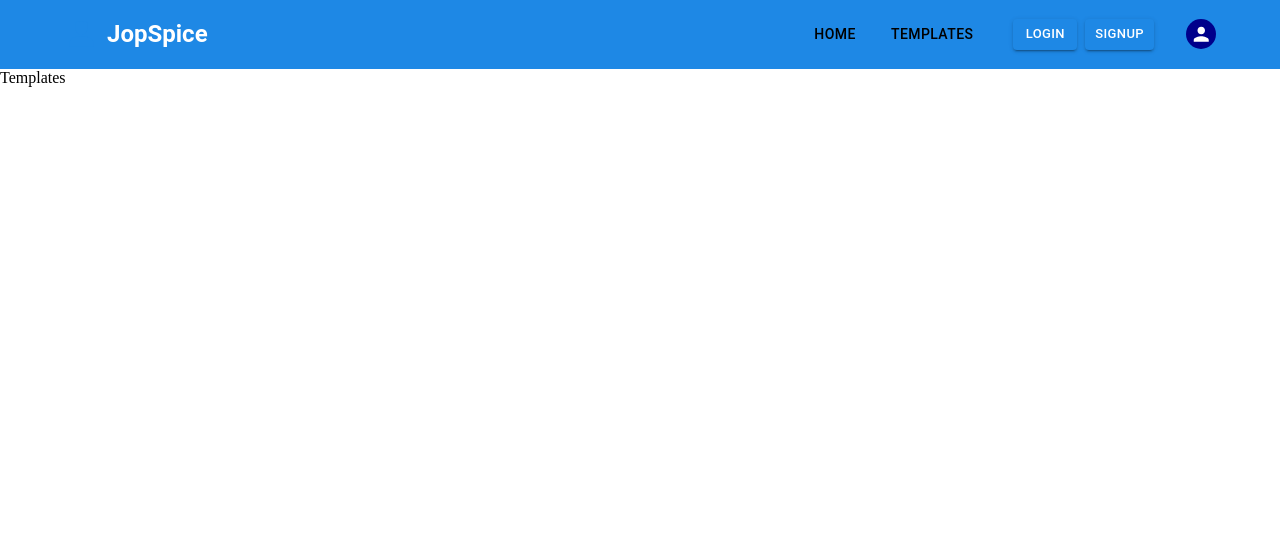
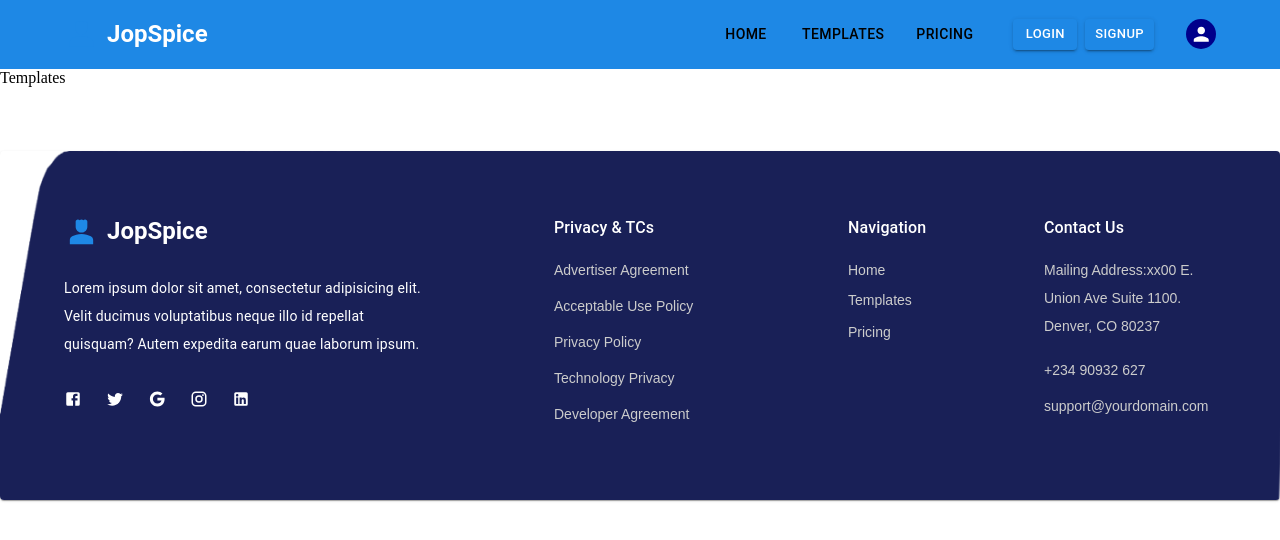
Before and after one commit to Adenekan123/jobspice, a React (Create React App) app: page /templates in a window 1280 px wide. Shown: the top 540 px of the page. Built offline with nearby package versions, Linux system fonts and the light colour scheme.

Commit message:
added footer to home route

```diff
--- a/src/routes/navigation/navigation.route.jsx
+++ b/src/routes/navigation/navigation.route.jsx
@@ -12,16 +12,56 @@ import Avatar from "@mui/material/Avatar";
 import Button from "@mui/material/Button";
 import Tooltip from "@mui/material/Tooltip";
 import MenuItem from "@mui/material/MenuItem";
-import Person4Icon from '@mui/icons-material/Person4';
+import Person4Icon from "@mui/icons-material/Person4";
+import { Grid, Link, Paper, Stack, useMediaQuery } from "@mui/material";
 
-const pages = ["Home", "Templates"];
+import footerBg from "../../assets/footer-bg1.png";
+import {
+  Facebook,
+  Google,
+  Instagram,
+  LinkedIn,
+  Twitter,
+} from "@mui/icons-material";
+
+const pages = ["Home", "Templates", "Pricing"];
 const settings = ["Profile", "Account", "Dashboard", "Logout"];
 
-// const Header = styled(AppBar)=>()
+const Logo = ({ mobile, footer }) => (
+  <>
+    <Person4Icon
+      fontSize="large"
+      color="primary"
+      sx={{
+        display: { xs: mobile ? "flex" : "none", md: mobile ? "none" : "flex" },
+        mr: 1,
+      }}
+    />
+    <Typography
+      variant="h5"
+      noWrap
+      component="a"
+      href="/"
+      sx={{
+        mr: 2,
+        display: { xs: mobile ? "flex" : "none", md: mobile ? "none" : "flex" },
+        fontWeight: 700,
+        color: footer ? "#fff" : "inherit",
+        textDecoration: "none",
+        textTransform: "capitalize",
+        flexGrow: mobile ? 1 : "initial",
+      }}
+    >
+      JopSpice
+    </Typography>
+  </>
+);
 
 const Navigation = () => {
   const [anchorElNav, setAnchorElNav] = useState(null);
   const [anchorElUser, setAnchorElUser] = useState(null);
+
+  const isMobile = useMediaQuery('(max-width:1200px)');
 
   const handleOpenNavMenu = (event) => {
     setAnchorElNav(event.currentTarget);
@@ -42,28 +82,7 @@ const Navigation = () => {
       <AppBar position="static" elevation={0}>
         <Container maxWidth="lg">
           <Toolbar disableGutters>
-            <Person4Icon
-              fontSize="large"
-              color="primary"
-              sx={{ display: { xs: "none", md: "flex" }, mr: 1 }}
-            />
-            <Typography
-              variant="h5"
-              noWrap
-              component="a"
-              href="/"
-              sx={{
-                mr: 2,
-                display: { xs: "none", md: "flex" },
-                fontWeight: 700,
-                color: "inherit",
-                textDecoration: "none",
-                textTransform: "capitalize",
-              }}
-            >
-              JopSpice
-            </Typography>
-
+            <Logo />
             <Box sx={{ flexGrow: 1, display: { xs: "flex", md: "none" } }}>
               <IconButton
                 size="large"
@@ -100,30 +119,7 @@ const Navigation = () => {
                 ))}
               </Menu>
             </Box>
-            <Person4Icon
-              fontSize="large"
-              color="primary"
-              sx={{ display: { xs: "flex", md: "none" }, mr: 1 }}
-            />
-
-            <Typography
-              variant="h5"
-              noWrap
-              component="a"
-              href=""
-              sx={{
-                mr: 2,
-                display: { xs: "flex", md: "none" },
-                flexGrow: 1,
-                fontFamily: "monospace",
-                fontWeight: 700,
-                letterSpacing: ".3rem",
-                color: "darkblue",
-                textDecoration: "none",
-              }}
-            >
-              JobSpice
-            </Typography>
+            <Logo mobile />
             <Box
               sx={{
                 flexGrow: 1,
@@ -156,7 +152,11 @@ const Navigation = () => {
                   <Avatar
                     alt="Aemy Sharp"
                     src=""
-                    sx={{ backgroundColor: "darkblue",width:"30px",height:"30px" }}
+                    sx={{
+                      backgroundColor: "darkblue",
+                      width: "30px",
+                      height: "30px",
+                    }}
                   />
                 </IconButton>
               </Tooltip>
@@ -187,6 +187,233 @@ const Navigation = () => {
         </Container>
       </AppBar>
       <Outlet />
+      <Paper
+        sx={{
+          mt: 8,
+          py: 8,
+          background: isMobile ? "#192057" : "transparent",
+          backgroundImage: `url(${footerBg})`,
+          backgroundSize: "cover",
+
+        }}
+      >
+        <Container maxWidth="lg">
+          <Grid container spacing={3} justifyContent={"space-between"}>
+            <Grid item xs={12} lg={4}>
+              <Stack direction={"row"}>
+                <Logo footer />
+              </Stack>
+              <Typography
+                variant="body2"
+                color="white.main"
+                sx={{ my: 3, lineHeight: 2 }}
+              >
+                Lorem ipsum dolor sit amet, consectetur adipisicing elit. Velit
+                ducimus voluptatibus neque illo id repellat quisquam? Autem
+                expedita earum quae laborum ipsum.
+              </Typography>
+              <Box>
+                <Stack direction={"row"} spacing={1}>
+                  <IconButton sx={{pl:0}}>
+                    <Facebook sx={{ color: "white.main", width:"18px", height:"18px" }} />
+                  </IconButton>
+                  <IconButton>
+                    <Twitter sx={{ color: "white.main", width:"18px", height:"18px" }} />
+                  </IconButton>
+                  <IconButton>
+                    <Google sx={{ color: "white.main", width:"18px", height:"18px" }} />
+                  </IconButton>
+                  <IconButton>
+                    <Instagram sx={{ color: "white.main", width:"18px", height:"18px" }} />
+                  </IconButton>
+                  <IconButton>
+                    <LinkedIn sx={{ color: "white.main", width:"18px", height:"18px" }} />
+                  </IconButton>
+                </Stack>
+              </Box>
+            </Grid>
+            <Grid item xs={12} lg={2}>
+              <Typography
+                variant="h6"
+                color="white.main"
+                sx={{ fontSize: "16px", mb: 2 }}
+              >
+                Privacy & TCs
+              </Typography>
+              <Link
+                href="#"
+                sx={{
+                  color: "#ccc",
+                  textDecoration: "none",
+                  fontFamily: "arial",
+                  fontSize: "14px",
+                  mb: 1,
+                  display: "block",
+                  lineHeight: 2,
+                }}
+              >
+                Advertiser Agreement
+              </Link>
+              <Link
+                href="#"
+                sx={{
+                  color: "#ccc",
+                  textDecoration: "none",
+                  fontFamily: "arial",
+                  fontSize: "14px",
+                  mb: 1,
+                  display: "block",
+                  lineHeight: 2,
+                }}
+              >
+                Acceptable Use Policy
+              </Link>
+              <Link
+                href="#"
+                sx={{
+                  color: "#ccc",
+                  textDecoration: "none",
+                  fontFamily: "arial",
+                  fontSize: "14px",
+                  mb: 1,
+                  display: "block",
+                  lineHeight: 2,
+                }}
+              >
+                Privacy Policy
+              </Link>
+              <Link
+                href="#"
+                sx={{
+                  color: "#ccc",
+                  textDecoration: "none",
+                  fontFamily: "arial",
+                  fontSize: "14px",
+                  mb: 1,
+                  display: "block",
+                  lineHeight: 2,
+                }}
+              >
+                Technology Privacy
+              </Link>
+              <Link
+                href="#"
+                sx={{
+                  color: "#ccc",
+                  textDecoration: "none",
+                  fontFamily: "arial",
+                  fontSize: "14px",
+                  mb: 1,
+                  display: "block",
+                  lineHeight: 2,
+                }}
+              >
+                Developer Agreement
+              </Link>
+            </Grid>
+            <Grid item xs={12} lg={1}>
+              <Typography
+                variant="h6"
+                color="white.main"
+                sx={{ fontSize: "16px", mb: 2 }}
+              >
+                Navigation
+              </Typography>
+              <Link
+                href="#"
+                sx={{
+                  color: "#ccc",
+                  textDecoration: "none",
+                  fontFamily: "arial",
+                  fontSize: "14px",
+                  mb: 1,
+                  display: "block",
+                  lineHeight: 2,
+                }}
+              >
+                Home
+              </Link>
+              <Link
+                href="#"
+                sx={{
+                  color: "#ccc",
+                  textDecoration: "none",
+                  fontFamily: "arial",
+                  fontSize: "14px",
+                  mb: 2,
+                  display: "block",
+                }}
+              >
+                Templates
+              </Link>
+              <Link
+                href="#"
+                sx={{
+                  color: "#ccc",
+                  textDecoration: "none",
+                  fontFamily: "arial",
+                  fontSize: "14px",
+                  mb: 2,
+                  display: "block",
+                }}
+              >
+                Pricing
+              </Link>
+            </Grid>
+            <Grid item xs={12} lg={2}>
+              <Typography
+                variant="h6"
+                color="white.main"
+                sx={{ fontSize: "16px", mb: 2 }}
+              >
+                Contact Us
+              </Typography>
+              <Link
+                href="#"
+                sx={{
+                  color: "#ccc",
+                  textDecoration: "none",
+                  fontFamily: "arial",
+                  fontSize: "14px",
+                  lineHeight: 2,
+                  mb: 2,
+                  display: "block",
+                }}
+              >
+                Mailing Address:xx00 E. Union Ave Suite 1100. Denver, CO 80237
+              </Link>
+              <Link
+                href="#"
+                sx={{
+                  color: "#ccc",
+                  textDecoration: "none",
+                  fontFamily: "arial",
+                  fontSize: "14px",
+                  mb: 1,
+                  display: "block",
+                  lineHeight: 2,
+                }}
+              >
+                +234 90932 627
+              </Link>
+              <Link
+                href="#"
+                sx={{
+                  color: "#ccc",
+                  textDecoration: "none",
+                  fontFamily: "arial",
+                  fontSize: "14px",
+                  mb: 1,
+                  display: "block",
+                  lineHeight: 2,
+                }}
+              >
+                support@yourdomain.com
+              </Link>
+            </Grid>
+          </Grid>
+        </Container>
+      </Paper>
     </>
   );
 };
```
Also changed, not shown: src/assets/footer-bg1.png (added).
